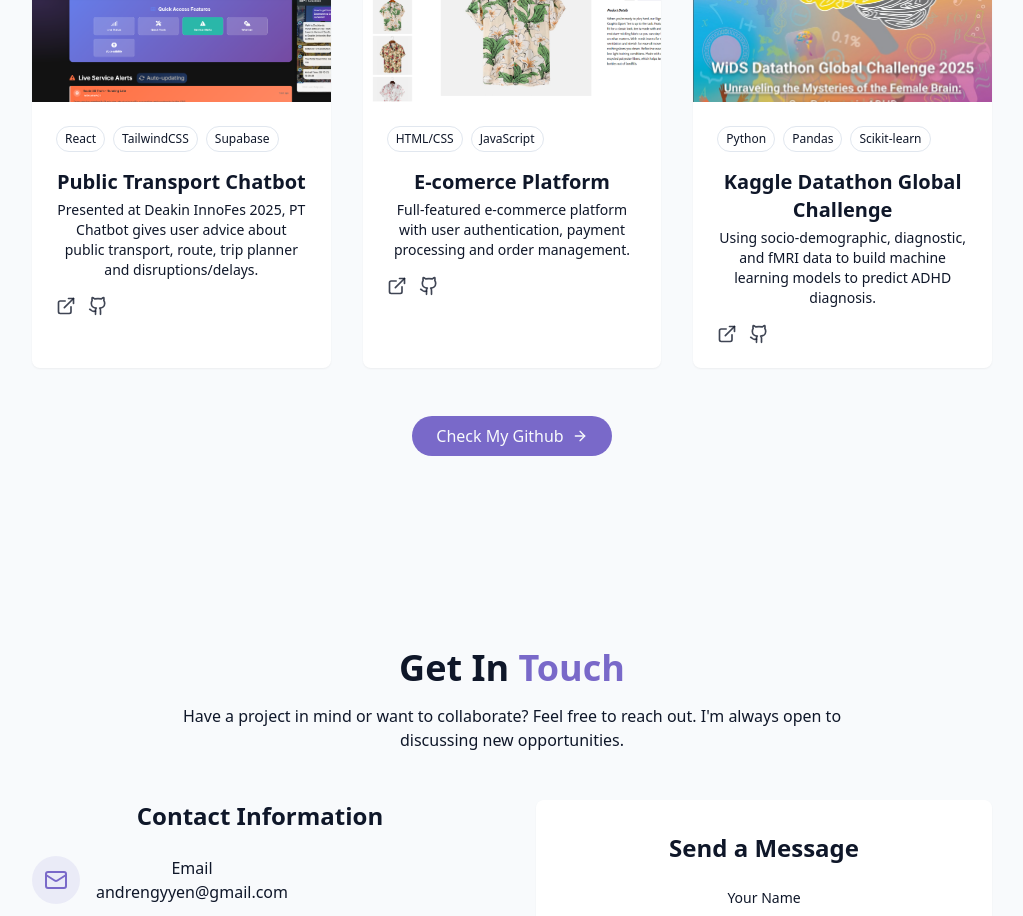
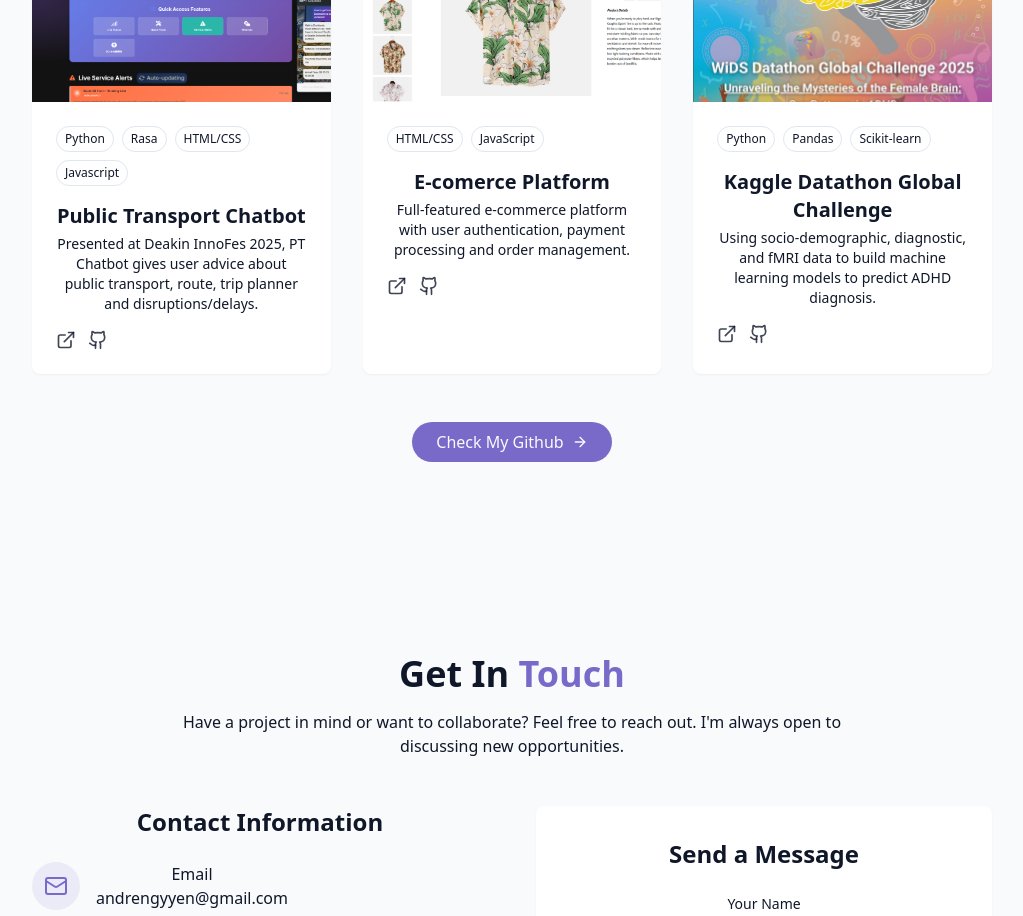
Before and after one commit to andrengyyen/poftfolio, a React (Vite) app: page / in a window 1280 px wide. Shown: the part 3000-3916 px from the top of the page, without its empty margins (128-1151 px from the left). Built offline with nearby package versions, Linux system fonts and the light colour scheme.

Commit message:
Update ProjectsSection.jsx

```diff
--- a/src/components/ProjectsSection.jsx
+++ b/src/components/ProjectsSection.jsx
@@ -6,7 +6,7 @@
     title: "Public Transport Chatbot",
     description: "Presented at Deakin InnoFes 2025, PT Chatbot gives user advice about public transport, route, trip planner and disruptions/delays.",
     image: "/projects/project1.png",
-    tags: ["React", "TailwindCSS", "Supabase"],
+    tags: ["Python", "Rasa", "HTML/CSS", "Javascript"],
     demoUrl: "https://www.linkedin.com/posts/andre-nguyen-0298a9287_experiences-as-student-representative-activity-7376782506324447232-ZVLX?utm_source=share&utm_medium=member_desktop&rcm=ACoAAEW4tuEBkwqqmDhwjY6v-Y3RSHD4BSFCKQ4",
     githubUrl: "https://github.com/Chameleon-company/MOP-Code/tree/master/artificial-intelligence/chatbot",
   },
```
